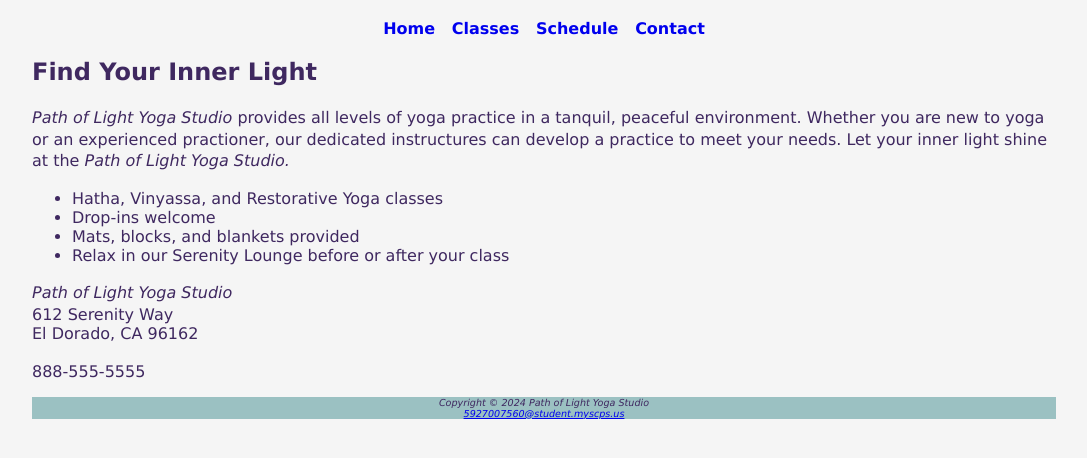
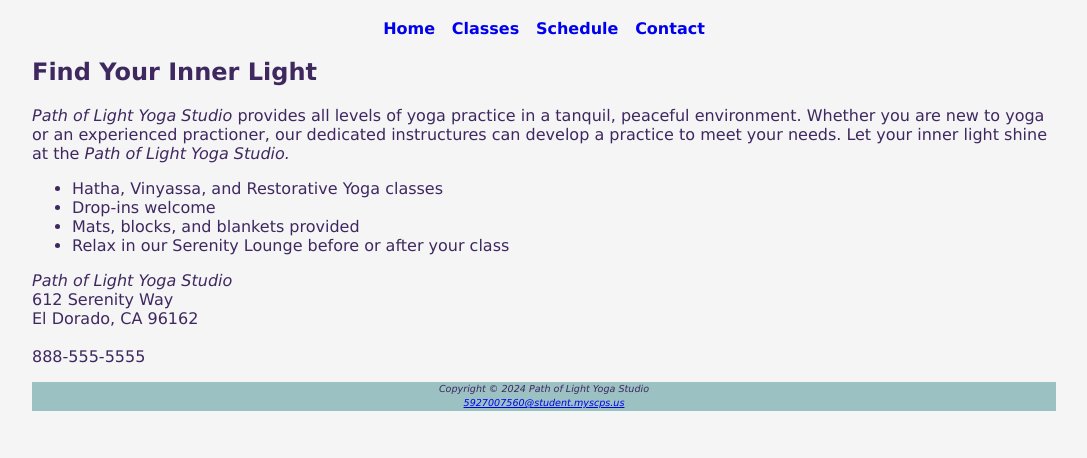
Before and after one commit to ElizaBuzby/Chapter_2, a plain HTML site: page yoga/index.html in a window 1280 px wide. Shown: the part 88-546 px from the top of the page, without its empty margins (96-1183 px from the left). Drawn offline with Linux system fonts and the light colour scheme.

Commit message:
I am a moron

```diff
--- a/yoga/yoga.css
+++ b/yoga/yoga.css
@@ -12,6 +12,6 @@ nav a {text-decoration: none;}
 footer {background-color: #9bc1c2;
     font-size: .60em;
     text-align: center;
-    font-style: italic;}
-#studio {font-style: italic;
-    line-height: 150%;}
+    font-style: italic;
+    line-height: 150%}
+#studio {font-style: italic;}
```
